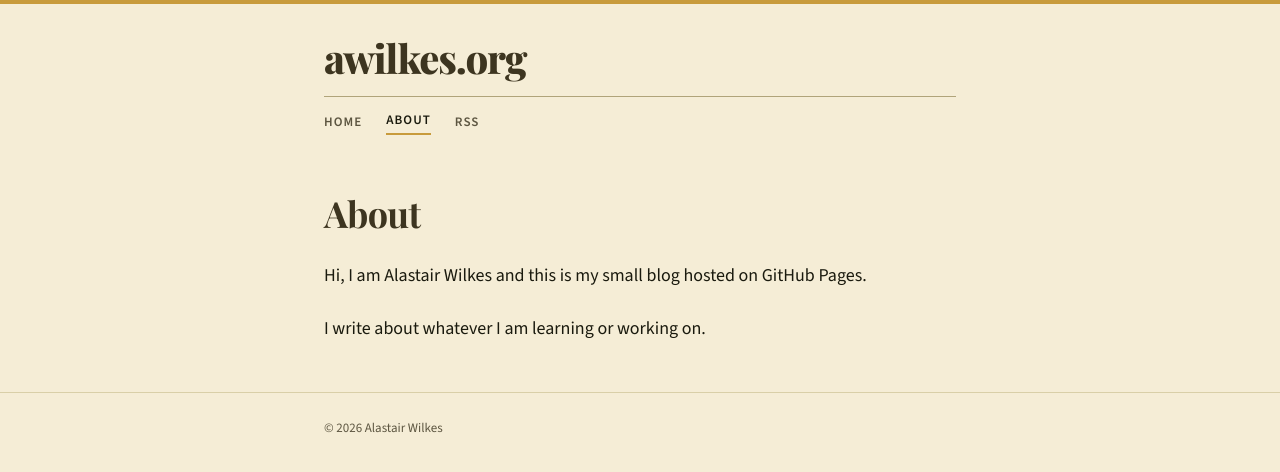
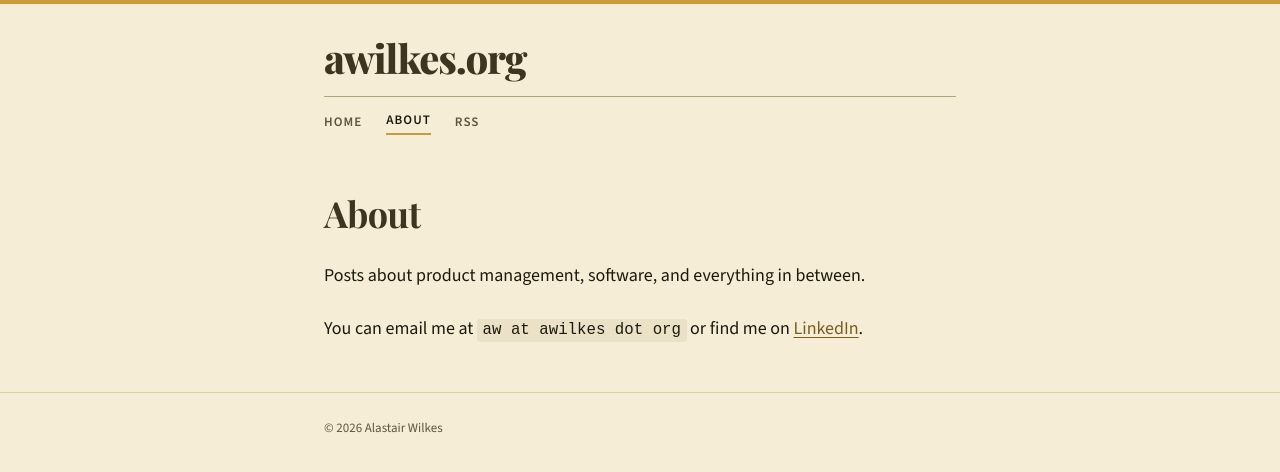
Before and after one commit to awilkes-org/awilkes-org.github.io, a Jekyll site: the page built from about.md, in a window 1280 px wide. Shown: the top 472 px of the page. Built offline with Jekyll 4.4.1, drawn with Linux system fonts in a browser that asks for light colours; some web fonts are replaced.

Commit message:
update about

```diff
--- a/about.md
+++ b/about.md
@@ -4,6 +4,6 @@ title: About
 permalink: /about/
 ---
 
-Hi, I am Alastair Wilkes and this is my small blog hosted on GitHub Pages.
+Posts about product management, software, and everything in between.
 
-I write about whatever I am learning or working on.
+You can email me at `aw at awilkes dot org` or find me on [LinkedIn](https://www.linkedin.com/in/alastairwilkes/).
```
